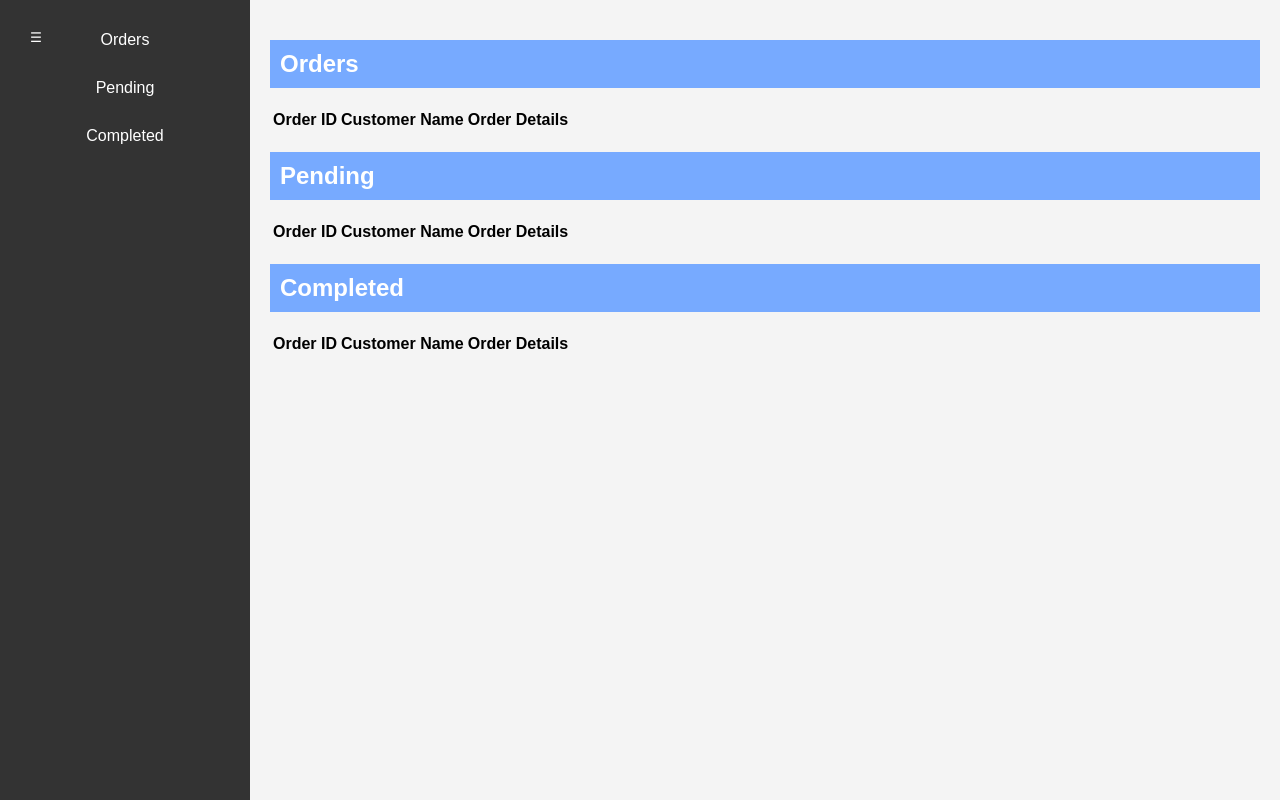
After one commit to dariuuusss/E-merChandiSe, a PHP site: page /cart.php in a window 1280 px wide. The commit adds this page. Run offline with PHP 8.4, Linux system fonts and the light colour scheme; lists and menus that the app fills with data are empty.

Commit message:
commit 3am dec 13

```diff
--- /dev/null
+++ b/cart.php
@@ -0,0 +1,139 @@
+<!DOCTYPE html>
+<html lang="en">
+<head>
+    <meta charset="UTF-8">
+    <meta name="viewport" content="width=device-width, initial-scale=1.0">
+    <title>Dashboard</title>
+    <style>
+        body {
+            font-family: Arial, sans-serif;
+            margin: 0;
+            padding: 0;
+            background-color: #f4f4f4;
+        }
+        .container {
+            display: flex;
+        }
+        .sidebar {
+            width: 250px;
+            background: #333;
+            color: #fff;
+            height: 100vh;
+            transition: width 0.3s;
+        }
+        .sidebar.hidden {
+            width: 0;
+        }
+        .sidebar ul {
+            list-style: none;
+            padding: 0;
+        }
+        .sidebar ul li {
+            padding: 15px;
+            text-align: center;
+        }
+        .sidebar ul li a {
+            color: #fff;
+            text-decoration: none;
+            display: block;
+        }
+        .main-content {
+            flex: 1;
+            padding: 20px;
+        }
+        .toggle-btn {
+            position: absolute;
+            top: 20px;
+            left: 20px;
+            background: #333;
+            color: #fff;
+            border: none;
+            padding: 10px;
+            cursor: pointer;
+        }
+        .section {
+            margin-bottom: 20px;
+        }
+        .section h2 {
+            background: #77aaff;
+            color: #fff;
+            padding: 10px;
+        }
+        .section form input, .section form textarea {
+            width: 100%;
+            padding: 10px;
+            margin: 5px 0;
+        }
+        .section form input[type="submit"] {
+            background: #333;
+            color: #fff;
+            border: 0;
+            cursor: pointer;
+        }
+    </style>
+</head>
+<body>
+    <button class="toggle-btn" onclick="toggleSidebar()">☰</button>
+    <div class="container">
+        <div class="sidebar" id="sidebar">
+            <ul>
+                <li><a href="#orders">Orders</a></li>
+                <li><a href="#pending">Pending</a></li>
+                <li><a href="#completed">Completed</a></li>
+            </ul>
+        </div>
+        <div class="main-content">
+            <div id="orders" class="section">
+                <h2>Orders</h2>
+                <table>
+                    <thead>
+                        <tr>
+                            <th>Order ID</th>
+                            <th>Customer Name</th>
+                            <th>Order Details</th>
+                        </tr>
+                    </thead>
+                    <tbody>
+                        <!-- Completed orders will go here -->
+                    </tbody>
+                </table>
+            </div>
+            <div id="pending" class="section">
+                <h2>Pending</h2>
+                <table>
+                    <thead>
+                        <tr>
+                            <th>Order ID</th>
+                            <th>Customer Name</th>
+                            <th>Order Details</th>
+                        </tr>
+                    </thead>
+                    <tbody>
+                        <!-- Pending orders will go here -->
+                    </tbody>
+                </table>
+            </div>
+            <div id="completed" class="section">
+                <h2>Completed</h2>
+                <table>
+                    <thead>
+                        <tr>
+                            <th>Order ID</th>
+                            <th>Customer Name</th>
+                            <th>Order Details</th>
+                        </tr>
+                    </thead>
+                    <tbody>
+                        <!-- Completed orders will go here -->
+                    </tbody>
+                </table>
+            </div>
+        </div>
+    </div>
+    <script>
+        function toggleSidebar() {
+            document.getElementById('sidebar').classList.toggle('hidden');
+        }
+    </script>
+</body>
+</html>
```
Also changed, not shown: assets/css/merch-style.css (+47 -0 lines), assets/javascript/ACCeSS-merch.js (+19 -0 lines), login.css (+15 -0 lines), merch-files/ACCeSS.php (+30 -17 lines).
